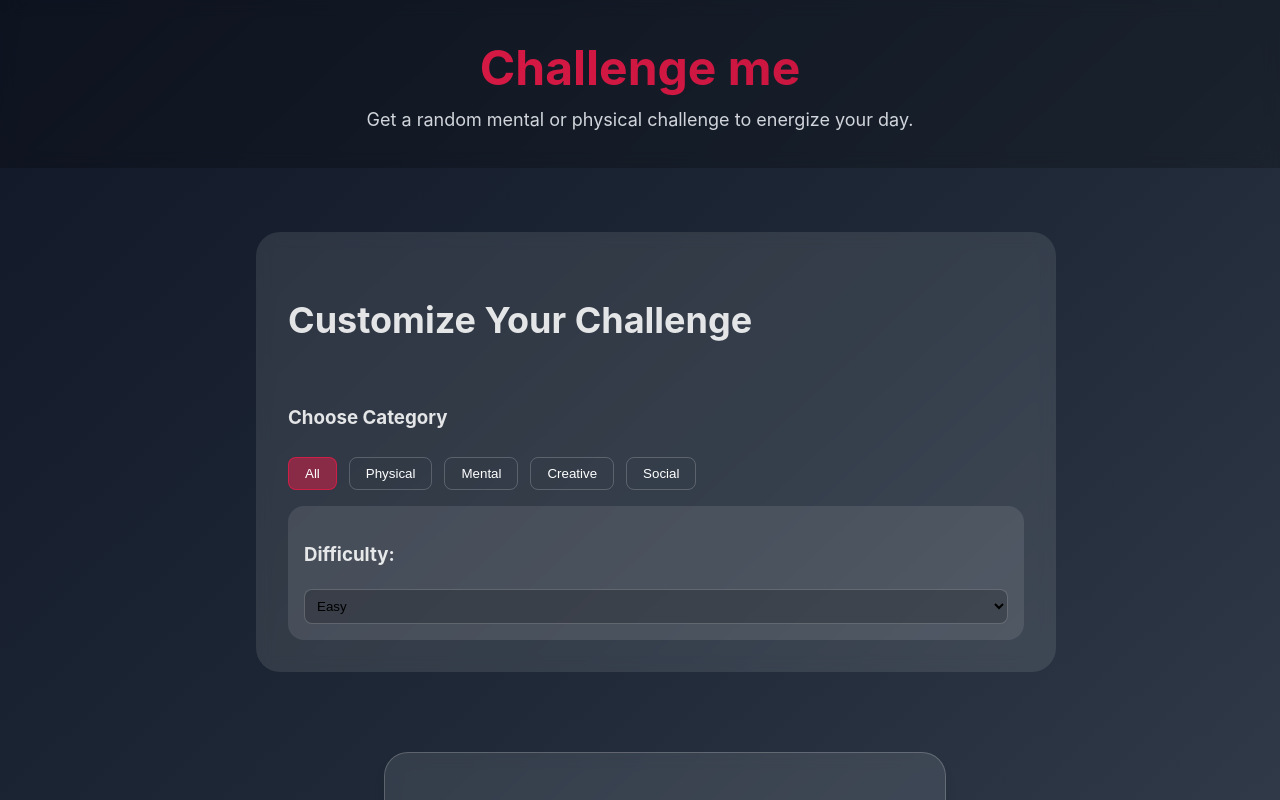
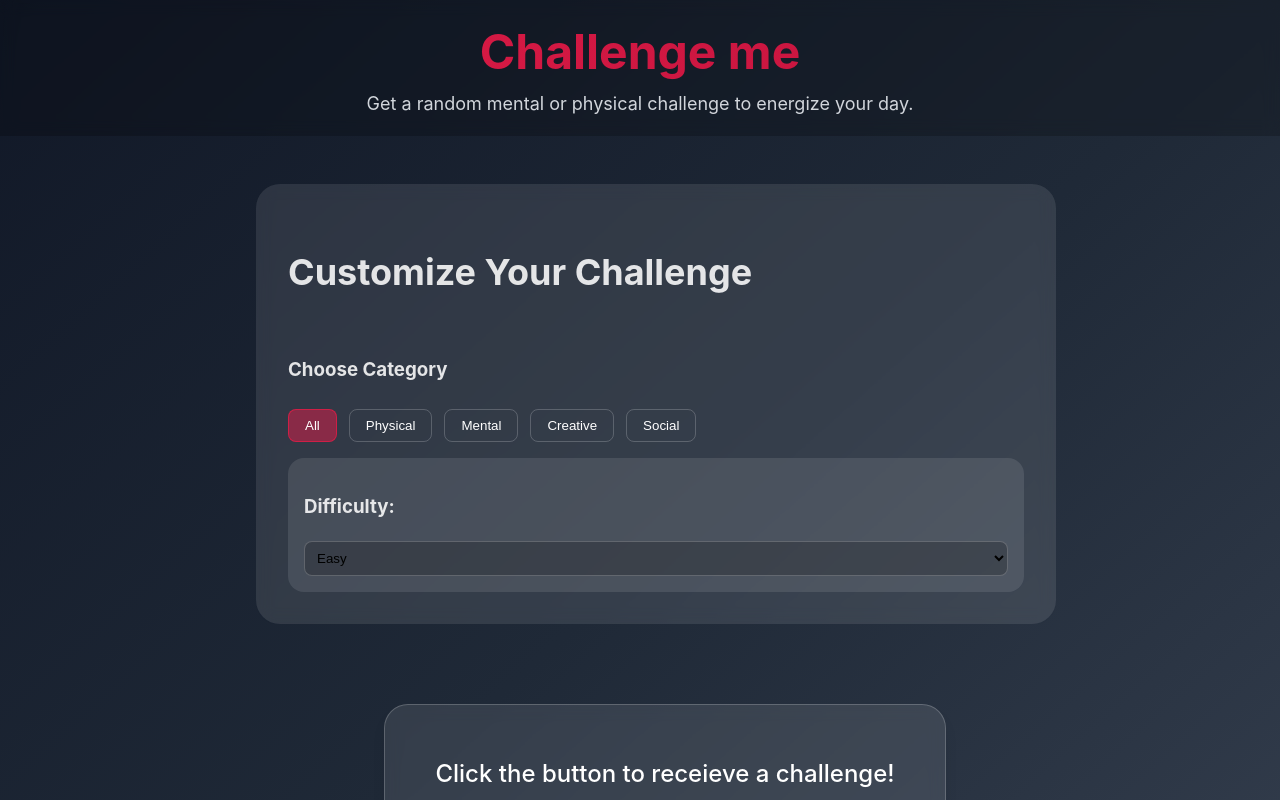
Before and after one commit to robertoandino/challenge-me, a React (Vite) app: page / in a window 1280 px wide. Shown: the top 800 px of the page. Built offline with nearby package versions, Linux system fonts and the light colour scheme.

Commit message:
Refactor site header padding and margin for improved layout consistency

```diff
--- a/src/pages/Home.css
+++ b/src/pages/Home.css
@@ -14,10 +14,10 @@
 
 .site-header {
     text-align: center;
-    padding: 2rem 1rem;
+    padding: 1rem 1rem;
     background: rgba(0, 0, 0, 0.2);
     backdrop-filter: blur(8px);
-    margin-bottom: 2rem;
+    margin-bottom: 1rem;
 }
 
 .main-title {
```
